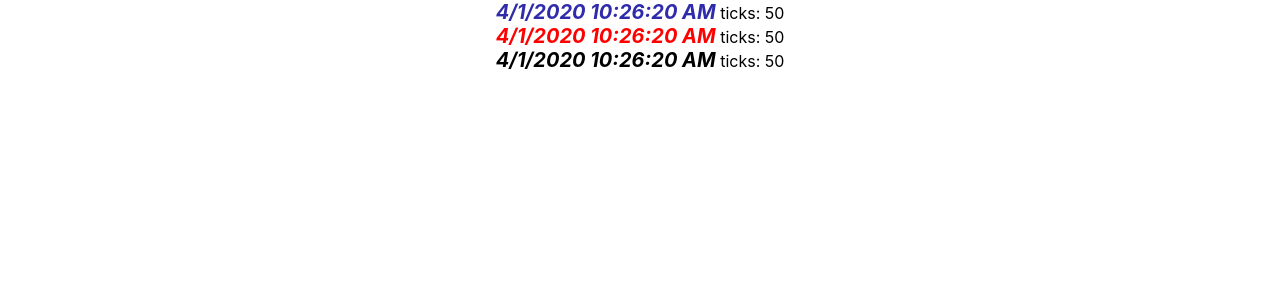
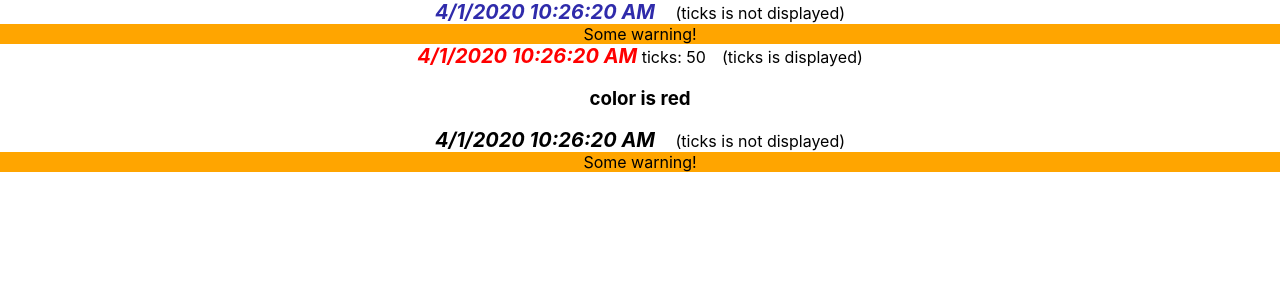
Before and after one commit to ereuven/learn_react, a React (Create React App) app: page / in a window 1280 px wide. Shown: the top 300 px of the page. Built offline with nearby package versions, Linux system fonts and the light colour scheme.

Commit message:
conditional rendering

```diff
--- a/src/App.js
+++ b/src/App.js
@@ -7,7 +7,7 @@ function App() {
   return (
     <div className="App">
       <Clock color="#2f2bab" num="1"/>
-      <Clock color="red" num="2"/>
+      <Clock color="red" num="2" ticks={true}/>
       <Clock/>
 
       {/* <header className="App-header">
--- a/src/components/clock/clock.js
+++ b/src/components/clock/clock.js
@@ -1,5 +1,6 @@
 import React from 'react';
 import './clock.css';
+import {FormattedDateTime, WarningComponent} from './some_components.js'
 
 class Clock extends React.Component {
     constructor(props) {
@@ -40,15 +41,6 @@ class Clock extends React.Component {
     //     return !!this.state.now ? this.state.now.toLocaleTimeString() : 'rendering...';
     // }
 
-    FormattedDateTime(props) {
-        const now = props.now;
-
-        const date_str = !!now ? now.toLocaleDateString() : 'rendering...';
-        const time_str = !!now ? now.toLocaleTimeString() : 'rendering...';
-
-        return (<i class="clock-text" style={{ color: props.color }}>{date_str} {time_str}</i>);
-    }
-
     handleClick(e, num){
         e.preventDefault();
         alert(this.props.color + ' number: ' + num);
@@ -59,12 +51,17 @@ class Clock extends React.Component {
     }
 
     render() {
+        const ticks = !!this.props.ticks ? <span className='ticks'>ticks: {this.state.ticks}</span> : null;
+
         return (
             // <div className='clock' onClick={this.handleClick2.bind(this, this.num)} >
             <div className='clock' onClick={(e) => this.handleClick(e, this.num)} >
                 {/* <i class="clock-text" style={{ color: this.props.color }}>{this.get_date_str()} {this.get_time_str()}</i>&nbsp; */}
-                <this.FormattedDateTime color={this.props.color} now={this.state.now} />&nbsp;
-                <span class='ticks'>ticks: {this.state.ticks}</span>
+                <FormattedDateTime color={this.props.color} now={this.state.now} />&nbsp;
+                {ticks}
+                <span style={{marginLeft: '1em'}}>(ticks is {!!this.props.ticks ? 'displayed' : 'not displayed'})</span>
+                {this.props.color == 'red' && <h3>color is red</h3>}
+                <WarningComponent warn={!this.props.ticks}/>
             </div>
         );
     }
--- /dev/null
+++ b/src/components/clock/some_components.js
@@ -0,0 +1,18 @@
+import React from 'react';
+
+export function FormattedDateTime(props) {
+    const now = props.now;
+
+    const date_str = !!now ? now.toLocaleDateString() : 'rendering...';
+    const time_str = !!now ? now.toLocaleTimeString() : 'rendering...';
+
+    return (<i className="clock-text" style={{ color: props.color }}>{date_str} {time_str}</i>);
+}
+
+export function WarningComponent(props) {
+    if (!props.warn) {
+        return null;
+    }
+
+    return <div style={{backgroundColor: "orange"}}>Some warning!</div>
+}
```
